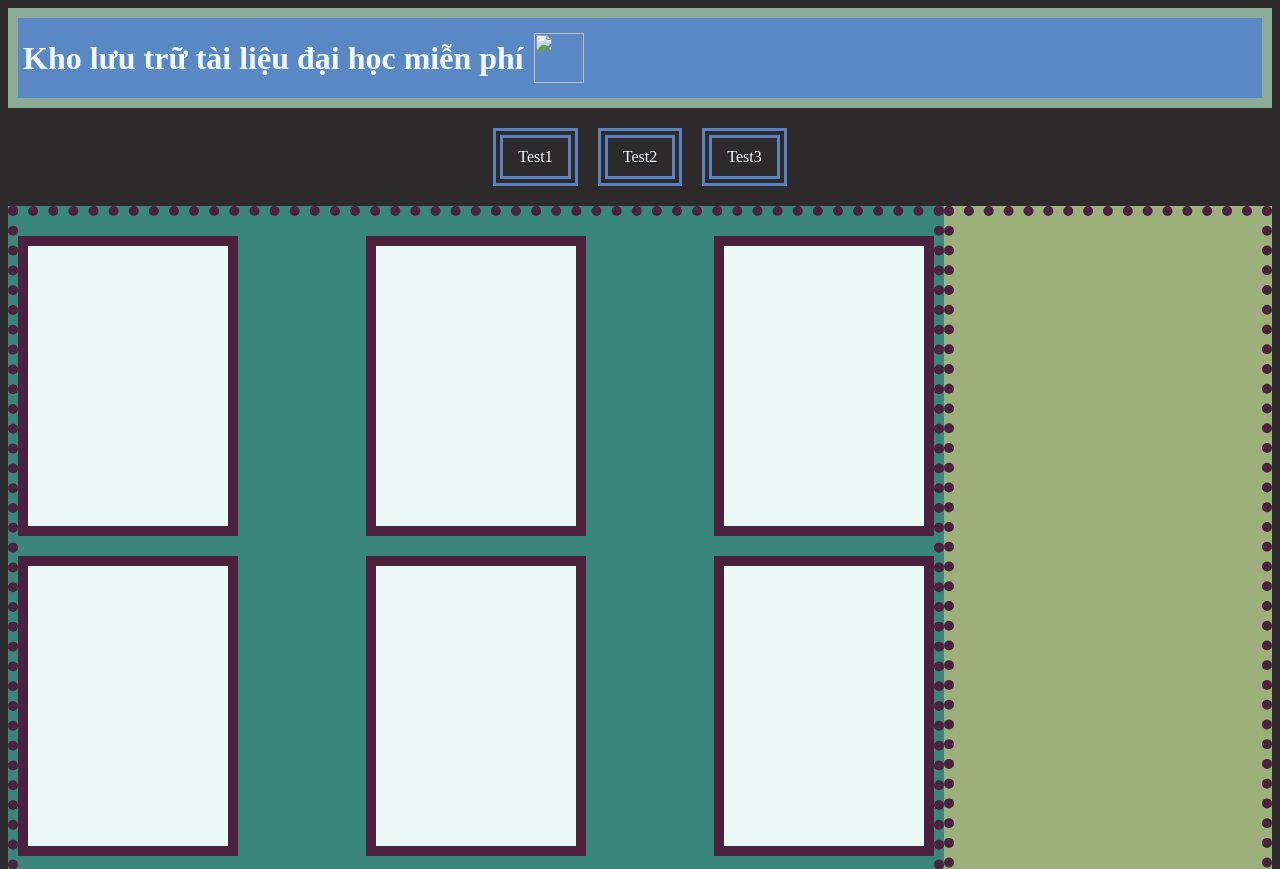
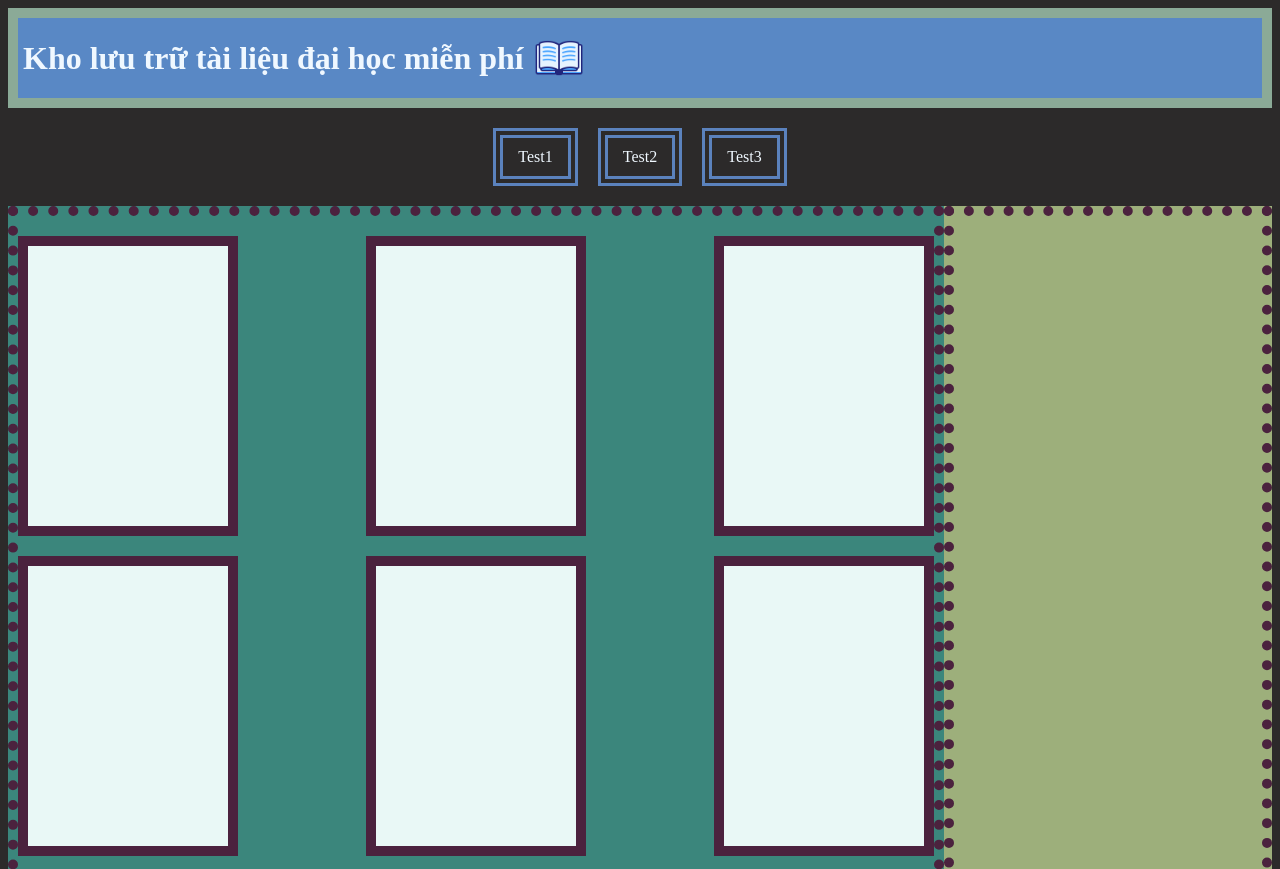
Before and after one commit to Bunreal206/miniature-octo-journey, a plain HTML site: page index.html in a window 1280 px wide. Shown: the top 869 px of the page. Drawn offline with Linux system fonts and the light colour scheme; the site is published under a folder, as on GitHub Pages, so addresses that start at the root find nothing.

Commit message:
Fix icon

```diff
--- a/index.html
+++ b/index.html
@@ -10,7 +10,7 @@
     <main>
     <div class="headline">
         <h1 class="spacing">Kho lưu trữ tài liệu đại học miễn phí</h1>
-        <img src="/Picture/book_icon.png" width="50dvh" height="50dvh">
+        <img src="Picture/book_icon.png" width="50dvh" height="50dvh">
     </div>
 
 
```
